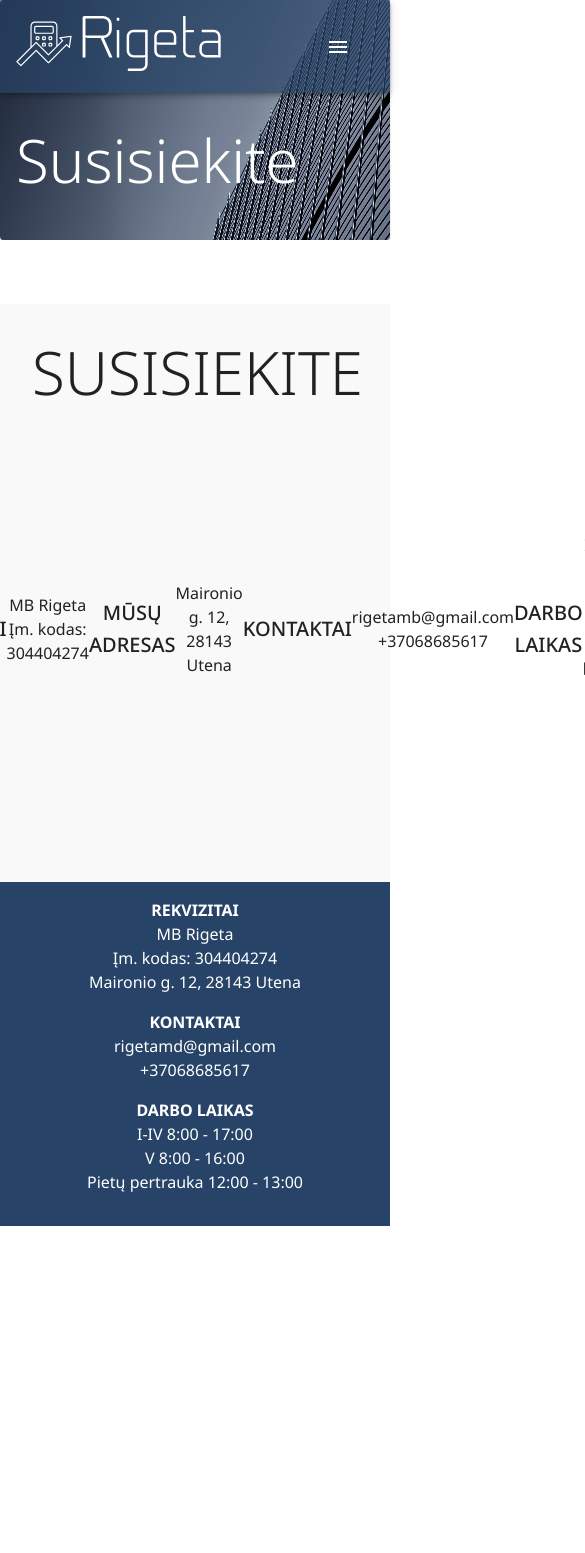
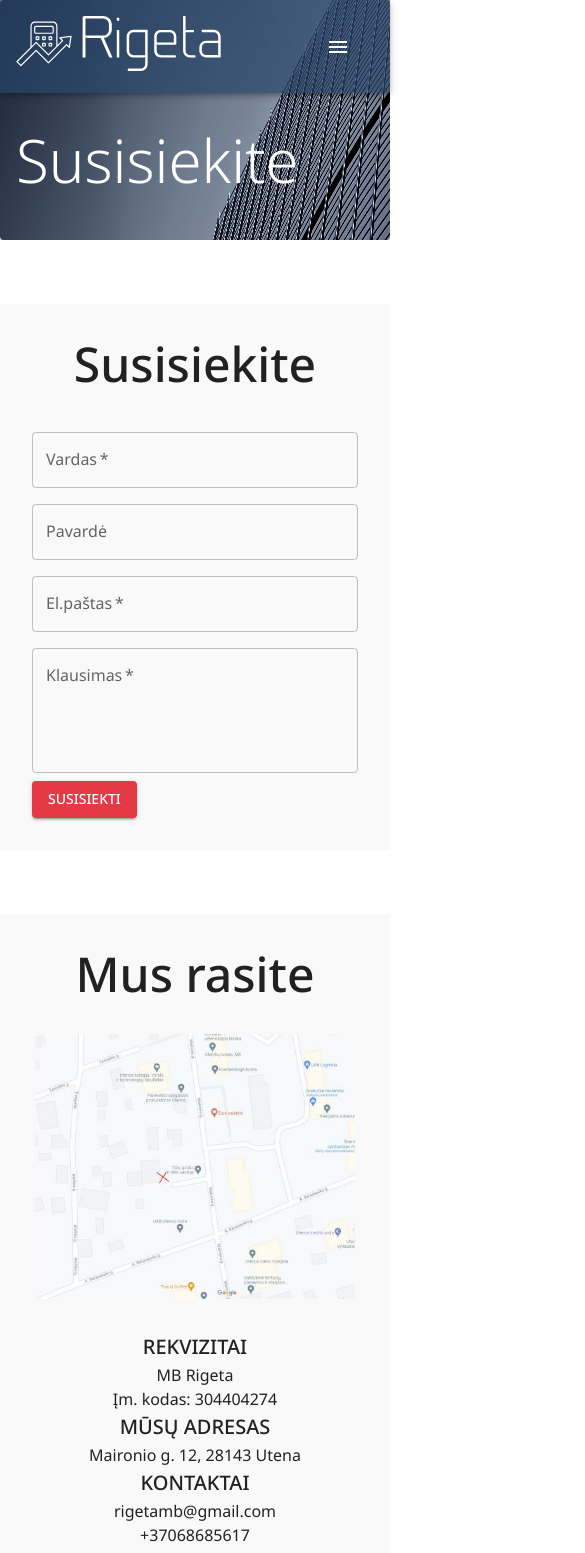
Before and after one commit to augutis44/rigetaSite, a React (Vite) app: page /contacts in a window 390 px wide. Shown: the top 1553 px of the page, 585 px wide, since content can reach past the window. Before the commit the page ends 1226 px from the top, so only its background shows below. Built offline with nearby package versions, Linux system fonts and the light colour scheme.

Commit message:
finished application mobile view (#10)

```diff
--- a/src/components/AboutBox.jsx
+++ b/src/components/AboutBox.jsx
@@ -1,23 +1,17 @@
 import { Typography, useMediaQuery } from "@mui/material";
 import { useTheme } from '@mui/material/styles';
-import { SideBox } from "../helpers/StyledBox";
+import { SideBox, TitleTypography } from "../helpers/StyledBox";
 
 
 const AboutBox = () => {
     const theme = useTheme();
     const isDownLg = useMediaQuery(theme.breakpoints.down('lg'));
-    const isDownSm = useMediaQuery(theme.breakpoints.down('sm'));
 
     return (
         <SideBox>
-            <Typography variant={isDownSm ? 'h3' : 'h2'} sx={{
-                marginLeft: '1rem',
-                marginBottom: '2rem',
-                fontWeight: '400',
-                textAlign: 'center'
-            }}>
+            <TitleTypography>
                 Apie "Rigeta"
-            </Typography>
+            </TitleTypography>
             <Typography gutterBottom variant={isDownLg ? 'h6' : 'h5'} sx={{
                 textAlign: 'justify'
             }}>
--- a/src/components/AboutRigetaMain.jsx
+++ b/src/components/AboutRigetaMain.jsx
@@ -1,5 +1,5 @@
 import { Box, Button, Card, CardActions, CardContent, CardMedia, Typography, useMediaQuery } from "@mui/material";
-import { SideBox } from "../helpers/StyledBox";
+import { SideBox, TitleTypography } from "../helpers/StyledBox";
 import { TfiArrowRight } from "react-icons/tfi";
 import { Link } from "react-router-dom";
 import { useTheme } from '@mui/material/styles';
@@ -7,18 +7,12 @@ import { useTheme } from '@mui/material/styles';
 const AboutRigetaMain = () => {
     const theme = useTheme();
     const isDownLg = useMediaQuery(theme.breakpoints.down('lg'));
-    const isDownSm = useMediaQuery(theme.breakpoints.down('sm'));
 
     return (
         <SideBox>
-            <Typography variant={isDownSm ? 'h3' : 'h2'} sx={{
-                marginLeft: '1rem',
-                marginBottom: '2rem',
-                fontWeight: '400',
-                textAlign: 'center'
-            }}>
+            <TitleTypography>
                 Apie „Rigeta“
-            </Typography>
+            </TitleTypography>
             <Card sx={{
                 display: 'flex',
                 flexDirection: { xs: 'column', md: 'row-reverse' }//nuo maziausio xs rezio iki md maziausio rezio
--- a/src/components/HomeAccordion.jsx
+++ b/src/components/HomeAccordion.jsx
@@ -1,7 +1,4 @@
-import { Typography } from "@mui/material";
-import { useTheme } from '@mui/material/styles';
-import { SideBox } from "../helpers/StyledBox";
-import useMediaQuery from '@mui/material/useMediaQuery';
+import { SideBox, TitleTypography } from "../helpers/StyledBox";
 import AccordionLogic from "./AccordionLogic";
 
 const accordionItems = [
@@ -23,19 +20,12 @@ const accordionItems = [
 ]
 
 const HomeAccordion = () => {
-    const theme = useTheme();
-    const isDownSm = useMediaQuery(theme.breakpoints.down('sm'));
 
     return (
         <SideBox>
-            <Typography variant={isDownSm ? 'h3' : 'h2'} sx={{
-                marginLeft: '1rem',
-                marginBottom: '2rem',
-                fontWeight: '400',
-                textAlign: 'center',
-            }}>
+            <TitleTypography>
                 Papildoma informacija
-            </Typography>
+            </TitleTypography>
             <AccordionLogic accordionItems={accordionItems}>
             </AccordionLogic>
         </SideBox>
--- a/src/components/MapsAndAbout.jsx
+++ b/src/components/MapsAndAbout.jsx
@@ -1,24 +1,14 @@
-import { Box, Typography, useMediaQuery } from "@mui/material";
+import { Box } from "@mui/material";
 import InformationRigeta from "./InformacionRigeta";
-import { SideBox } from "../helpers/StyledBox";
-import { useTheme } from '@mui/material/styles';
-
+import { SideBox, TitleTypography } from "../helpers/StyledBox";
 
 const MapsAndAbout = () => {
-    const theme = useTheme();
-    const isDownSm = useMediaQuery(theme.breakpoints.down('sm'));
-
 
     return (
         <SideBox>
-            <Typography variant={isDownSm ? 'h3' : 'h2'} sx={{
-                marginLeft: '1rem',
-                marginBottom: '2rem',
-                fontWeight: '400',
-                textAlign: 'center'
-            }}>
+            <TitleTypography>
                 Mus rasite
-            </Typography>
+            </TitleTypography>
             <Box sx={{
                 display: 'flex',
                 flexDirection: { xs: 'column', md: 'row' },
--- a/src/components/PartnersMain.jsx
+++ b/src/components/PartnersMain.jsx
@@ -1,15 +1,14 @@
 import { Box, Grid, Typography } from "@mui/material";
-import { SideBox } from "../helpers/StyledBox";
+import { SideBox, TitleTypography } from "../helpers/StyledBox";
+
 
 const PartnersMain = () => {
+
     return (
         <SideBox>
-            <Typography variant="h2" sx={{
-                fontWeight: 'bold',
-                textAlign: 'center'
-            }}>
-                MUMIS PASITIKI
-            </Typography>
+            <TitleTypography>
+                Mumis pasitiki
+            </TitleTypography>
             <Typography variant="h5" sx={{
                 textAlign: 'center'
             }}>
--- a/src/components/ServiceAccordion.jsx
+++ b/src/components/ServiceAccordion.jsx
@@ -1,9 +1,8 @@
 import { Accordion, AccordionDetails, AccordionSummary, Grid, Typography } from "@mui/material";
 import { useState } from "react";
 import { SlArrowRight } from "react-icons/sl";
-import { styled, useTheme } from '@mui/material/styles';
-import { SideBox } from "../helpers/StyledBox";
-import useMediaQuery from '@mui/material/useMediaQuery';
+import { styled } from '@mui/material/styles';
+import { SideBox, TitleTypography } from "../helpers/StyledBox";
 
 const StyledAccordionSummary = ({ children }) => {
     return (
@@ -31,8 +30,6 @@ const CustomAccordion = styled(Accordion)(({ theme }) => {
 
 const ServiceAccordion = () => {
     const [expanded, setExpanded] = useState('panel1');
-    const theme = useTheme();
-    const isDownSm = useMediaQuery(theme.breakpoints.down('sm'));
 
     const handleChange = (panel) => (event, newExpanded) => {
         setExpanded(newExpanded ? panel : false);
@@ -45,13 +42,9 @@ const ServiceAccordion = () => {
                 align: 'center',
                 margin: 'auto'
             }}>
-                <Typography variant={isDownSm ? 'h4' : 'h2'} sx={{
-                    textAlign: 'center',
-                    fontWeight: '400',
-                    margin: '0rem 0rem 3rem'
-                }}>
+                <TitleTypography>
                     Kitos Paslaugos
-                </Typography>
+                </TitleTypography>
                 <CustomAccordion expanded={expanded === 'panel1'} onChange={handleChange('panel1')}>
                     <StyledAccordionSummary>
                         <Typography>Vyr. buhalterės konsultacija telefonu 30min</Typography>
--- a/src/components/ServicesMain.jsx
+++ b/src/components/ServicesMain.jsx
@@ -1,23 +1,15 @@
-import { Box, Button, Grid, Typography, useMediaQuery } from "@mui/material";
-import { SideBox } from "../helpers/StyledBox";
-import { useTheme } from '@mui/material/styles';
+import { Box, Button, Grid} from "@mui/material";
+import { SideBox, TitleTypography } from "../helpers/StyledBox";
 import ServiceHomeCard from "./ServiceHomeCard";
 import { Link } from "react-router-dom";
 
 const ServicesMain = () => {
-    const theme = useTheme();
-    const isDownSm = useMediaQuery(theme.breakpoints.down('sm'));
 
     return (
         <SideBox>
-            <Typography variant={isDownSm ? 'h3' : 'h2'} sx={{
-                marginLeft: '1rem',
-                marginBottom: '2rem',
-                fontWeight: '400',
-                textAlign: 'center'
-            }}>
+            <TitleTypography>
                 Paslaugos
-            </Typography>
+            </TitleTypography>
             <Grid container spacing={2} sx={{
                 display: 'flex',
                 flexWrap: 'nowrap',
--- a/src/components/SlideShow.jsx
+++ b/src/components/SlideShow.jsx
@@ -2,7 +2,7 @@ import { Box, Button, Typography } from "@mui/material";
 import { useEffect, useState } from "react";
 import useMediaQuery from '@mui/material/useMediaQuery';
 import { useTheme } from '@mui/material/styles';
-import { SideBox } from "../helpers/StyledBox";
+import { SideBox, TitleTypography } from "../helpers/StyledBox";
 import { SlArrowRight, SlArrowLeft } from "react-icons/sl";
 
 const reviews = [
@@ -46,14 +46,9 @@ const SlideShow = ({ interval }) => {
 
     return (
         <SideBox>
-            <Typography variant={isDownSm ? 'h3' : 'h2'} sx={{
-                marginLeft: '1rem',
-                marginBottom: '2rem',
-                fontWeight: '400',
-                textAlign: 'center'
-            }}>
+            <TitleTypography>
                 Atsiliepimai
-            </Typography>
+            </TitleTypography>
             <Box sx={{
                 backgroundColor: '#ffffff',
                 textAlign: 'center',
--- a/src/components/Survey.jsx
+++ b/src/components/Survey.jsx
@@ -1,8 +1,10 @@
-import { Box, Button, TextField, Typography } from "@mui/material";
+import { Box, Button, TextField } from "@mui/material";
 import Alert from '@mui/material/Alert';
 import Stack from '@mui/material/Stack';
 import { useState } from "react";
-import InformationRigeta from "./InformacionRigeta"
+import { SideBox, TitleTypography } from "../helpers/StyledBox";
+
+
 
 const Survey = () => {
     const [name, setName] = useState('');
@@ -43,34 +45,18 @@ const Survey = () => {
     }
 
     return (
-        <>
-            <Typography variant="h2" sx={{
-                textAlign: 'center'
-            }}>
-                SUSISIEKITE
-            </Typography>
-            <Box sx={{
-                display: 'flex',
-                justifyContent: 'center',
-                alignItems: 'center'
-            }}>
+        <SideBox>
+            <TitleTypography>
+                Susisiekite
+            </TitleTypography>
             <Box
                 component="form"
                 sx={{
                     '& .MuiTextField-root': { margin: '0.5rem 0rem', width: '100%' },
-                        marginBottom: '3rem',
                 }}
                 noValidate
                 autoComplete="off"
             >
-                    <Box sx={{
-                        padding: '0rem 2rem'
-                    }}>
-                        <Box sx={{
-                            display: 'flex',
-                            flexDirection: 'column',
-                            alignItems: 'flex-start',
-                        }}>
                 <TextField
                     id='name'
                     required
@@ -100,17 +86,11 @@ const Survey = () => {
                     onChange={textFieldChange}
                     value={question}
                 />
-                            <Button variant="contained" color="primary" onClick={handleClick} sx={{
-                                color: '#ffffff'
-                            }}>
+                <Button variant="contained" color="warning" onClick={handleClick}>
                     Susisiekti
                 </Button>
             </Box>
-                    </Box>
-                </Box >
-                <InformationRigeta />
-            </Box>
-        </>
+        </SideBox>
     )
 }
 
--- a/src/helpers/StyledBox.jsx
+++ b/src/helpers/StyledBox.jsx
@@ -1,5 +1,7 @@
 import styled from '@emotion/styled';
-import { Box } from '@mui/material';
+import { Box, Typography, useMediaQuery } from '@mui/material';
+import { useTheme } from '@mui/material/styles';
+
 
 export const FlexBox = styled(Box)`
 display: flex;
@@ -35,3 +37,18 @@ export const BackBox = ({ children }) => {
         </Box>
     )
 }
+
+export const TitleTypography = ({ children }) => {
+    const theme = useTheme();
+    const isDownSm = useMediaQuery(theme.breakpoints.down('sm'));
+
+    return (
+        <Typography variant={isDownSm ? 'h3' : 'h2'} sx={{
+            marginBottom: '2rem',
+            fontWeight: '500',
+            textAlign: 'center'
+        }}>
+            {children}
+        </Typography>
+    )
+}
--- a/src/pages/Contacts.jsx
+++ b/src/pages/Contacts.jsx
@@ -1,10 +1,10 @@
 
 import Footer from "../components/Footer";
 import Survey from "../components/Survey";
-import { Box } from "@mui/material";
 import AppBarStyled from "../components/AppBarStyled";
 import MainTitle from "../components/MainTitle";
 import { BackBox, WhiteBox } from "../helpers/StyledBox";
+import MapsAndAbout from "../components/MapsAndAbout";
 
 const Contacts = () => {
 
@@ -16,7 +16,11 @@ const Contacts = () => {
             <BackBox>
                 <Survey />
             </BackBox>
-
+            <WhiteBox />
+            <BackBox>
+                <MapsAndAbout />
+            </BackBox>
+            <WhiteBox />
             <Footer />
         </>
     );
```
Also changed, not shown: src/components/PacketCards.jsx (+9 -26 lines). Lines whose indentation alone changed are shown as unchanged.
